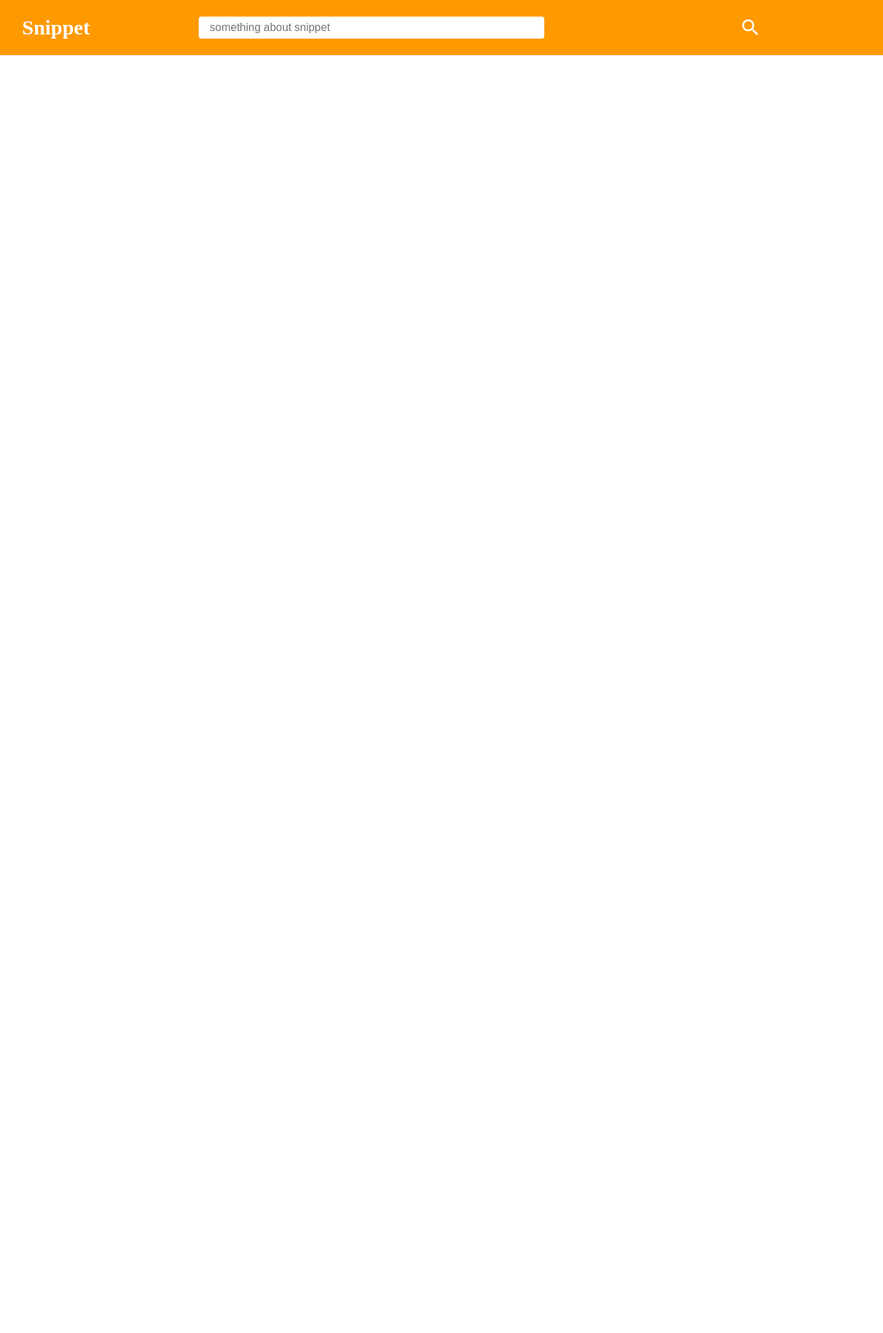
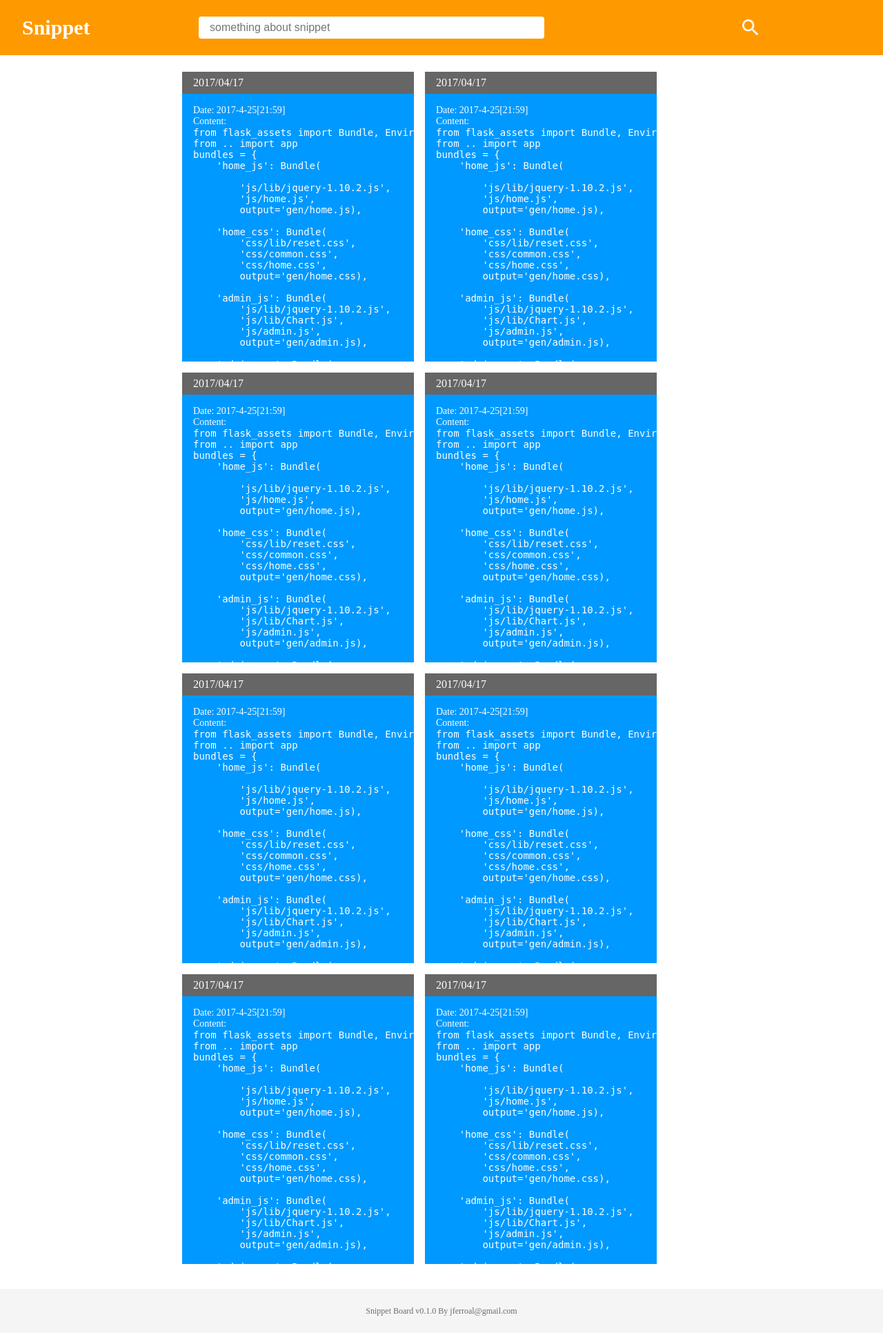
Before and after one commit to ezirmusitua/snippet-board, a Flask app: page / in a window 1280 px wide. Shown: the whole page at 69% size. Before the commit the page ends 80 px from the top, so only its background shows below. Run offline with Flask 2, Linux system fonts and the light colour scheme.

Commit message:
Update snippet board template

```diff
--- a/app/__init__.py
+++ b/app/__init__.py
@@ -15,4 +15,4 @@ def route_to_index():
 
 
 if __name__ == '__main__':
-    app.run()
+    app.run(debug=True)
--- a/app/static/css/style.css
+++ b/app/static/css/style.css
@@ -1,13 +1,28 @@
+/* scroll bar */
+::-webkit-scrollbar {
+    width: 0;
+}
+
+/* body */
 body {
     margin: 0;
 }
 
+/* header nav bar */
 .header-navbar {
     display: flex;
     flex-direction: row;
     height: 80px;
     background-color: #FF9900;
     padding: 0 32px;
+    box-sizing: border-box;
+}
+
+@media (max-width: 420px) {
+    .header-navbar {
+        padding: 0 36px;
+        height: 48px;
+    }
 }
 
 .header-navbar h3 {
@@ -18,10 +33,23 @@ body {
     line-height: 80px;
 }
 
+@media (max-width: 420px) {
+    .header-navbar h3 {
+        display: none;
+    }
+}
+
 .search-input-container {
     flex: 66.67%;
     padding: 24px 80px;
 }
+
+@media (max-width: 420px) {
+    .search-input-container {
+        padding: 8px 4px;
+    }
+}
+
 .search-input-container input {
     height: 32px;
     width: 66.67%;
@@ -32,9 +60,21 @@ body {
     color: rgba(0, 0, 0, 0.56);
 }
 
+@media (max-width: 420px) {
+    .search-input-container input {
+        width: 90%;
+    }
+}
+
 .search-icon-container {
     flex: 16.67%;
     padding: 24px 0;
+}
+
+@media (max-width: 420px) {
+    .search-icon-container {
+        display: none;
+    }
 }
 
 .search-icon {
@@ -42,3 +82,76 @@ body {
     height: 32px;
     cursor: pointer;
 }
+
+/* content container */
+.content-container {
+    overflow-y: scroll;
+    overflow-x: hidden;
+    height: calc(100vh - 80px);
+}
+
+/* footer */
+.footer-container {
+    height: 64px;
+    background-color: rgba(0, 0, 0, 0.04);
+}
+.footer-container > p, a {
+    color: rgba(0, 0, 0, 0.56);
+    font-size: 12px;
+    line-height: 64px;
+    width: 100%;
+    text-align: center;
+    text-decoration: none;
+}
+
+/* snippet macro */
+.snippet-container {
+    background-color: #0099ff;
+    width: 336px;
+    height: 420px;
+    box-sizing: border-box;
+    margin: 8px;
+}
+
+.snippet-header-container {
+    background-color: #666666;
+    width: 336px;
+    height: 32px;
+}
+
+.snippet-header-container h3 {
+    margin: 0;
+    font-size: 16px;
+    line-height: 32px;
+    padding-left: 16px;
+    color: white;
+    font-weight: 400;
+}
+
+.snippet-content-container {
+    padding: 16px;
+    overflow-x: hidden;
+    overflow-y: scroll;
+    height: 356px;
+}
+
+.snippet-content-container * {
+    margin: 0;
+    font-size: 14px;
+    color: white;
+}
+
+/* snippet list */
+.snippet-list-container {
+    display: flex;
+    flex-direction: row;
+    flex-wrap: wrap;
+    padding: 16px 256px;
+}
+
+/* snippet list responsive */
+@media (max-width: 420px) {
+    .snippet-list-container {
+        padding: 8px 32px;
+    }
+}
--- /dev/null
+++ b/app/templates/footer.html
@@ -0,0 +1,3 @@
+<section class="footer-container">
+    <p> Snippet Board v0.1.0 By <a href="https://github.com/ezirmusitua">jferroal@gmail.com</a></p>
+</section>
--- a/app/templates/index.html
+++ b/app/templates/index.html
@@ -1,8 +1,10 @@
+{% from "snippet.html" import snippet with context %}
 {% extends "layout.html" %}
-{% block title %}
-    Hello world!
+{% block title %} Main {% endblock %}
+{% block page_content %}
+    <article class="snippet-list-container">
+        {% for i in range(8) %}
+            {{ snippet() }}
+        {% endfor %}
+    </article>
 {% endblock %}
-{% block body %}
-    {{ super() }}
-
-{% endblock %}
--- a/app/templates/layout.html
+++ b/app/templates/layout.html
@@ -5,15 +5,17 @@
     <meta http-equiv="X-UA-Compatible" content="IE=edge">
     <meta name="viewport" content="width=device-width, initial-scale=1, maximum-scale=1, user-scalable=no">
     <link href="{{ url_for('static', filename = 'css/style.css') }}" rel="stylesheet">
+    <title> {% block title %}{% endblock %} - Snippet Board </title>
 </head>
 <body>
-{% block content %}
-    <div class="container">
-        {% include "header.html" %}
+<div class="container">
+    {% include "header.html" %}
+    <section class="content-container">
         {% block page_content %}
         {% endblock %}
-    </div>
-{% endblock %}
+    </section>
+    {% include "footer.html" %}
+</div>
 {% block script %}
     <script src="{{ url_for('static', filename = 'js/scripts.js') }}"></script>
 {% endblock %}
--- a/app/templates/snippet.html
+++ b/app/templates/snippet.html
@@ -0,0 +1,47 @@
+{% macro snippet() -%}
+<div class="snippet-container">
+    <div class="snippet-header-container">
+        <h3>2017/04/17</h3>
+    </div>
+    <div class="snippet-content-container">
+        <p>
+Date: 2017-4-25[21:59]
+<br>
+Content:
+<pre>
+from flask_assets import Bundle, Environment
+from .. import app
+bundles = {
+    'home_js': Bundle(
+
+        'js/lib/jquery-1.10.2.js',
+        'js/home.js',
+        output='gen/home.js),
+
+    'home_css': Bundle(
+        'css/lib/reset.css',
+        'css/common.css',
+        'css/home.css',
+        output='gen/home.css),
+
+    'admin_js': Bundle(
+        'js/lib/jquery-1.10.2.js',
+        'js/lib/Chart.js',
+        'js/admin.js',
+        output='gen/admin.js),
+
+    'admin_css': Bundle(
+        'css/lib/reset.css',
+        'css/common.css',
+        'css/admin.css',
+        output='gen/admin.css)
+}
+
+assets = Environment(app)
+
+assets.register(bundles)
+<pre>
+</p>
+    </div>
+</div>
+{%- endmacro %}
```
Also changed, not shown: app/views.py (deleted, +0 -7 lines), snippet.html (added).
